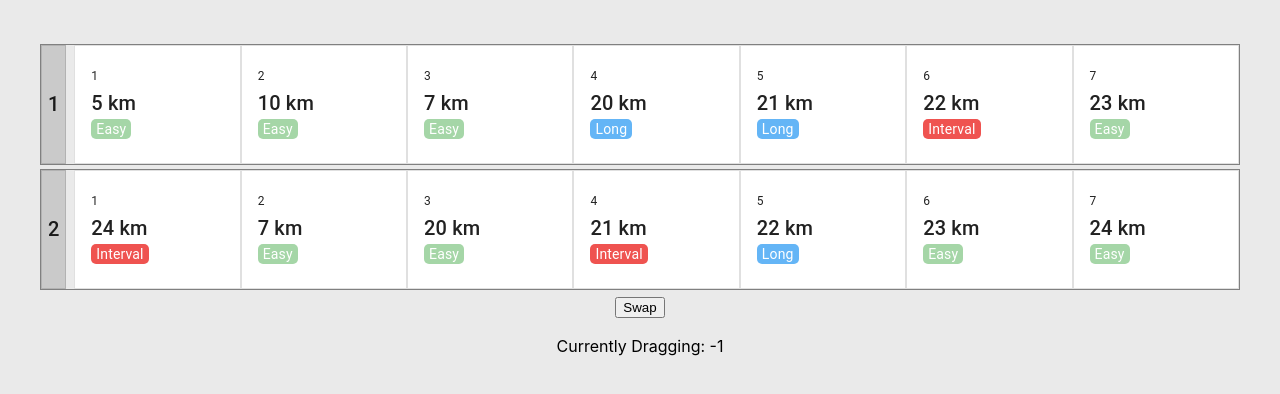
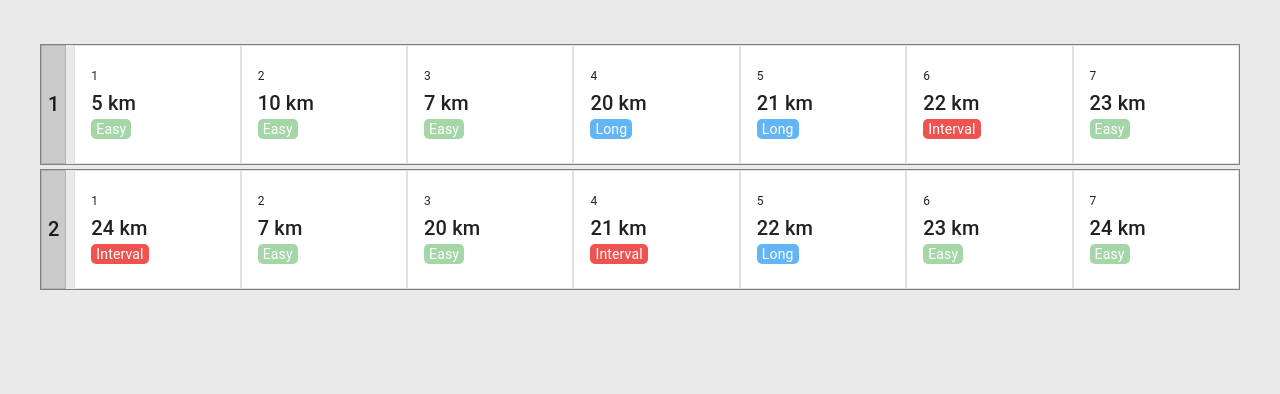
Before and after one commit to wkeebs/we-run, a React (Vite) app: page / in a window 1280 px wide. Shown: the top 394 px of the page. Built offline with nearby package versions, Linux system fonts and the light colour scheme.

Commit message:
revert drag and drop functionality

```diff
--- a/src/components/ActivityCalendar.tsx
+++ b/src/components/ActivityCalendar.tsx
@@ -17,8 +17,6 @@ const chunkData = (newData: Activity[]) => chunk(newData, CYCLE_LENGTH);
 
 const ActivityCalendar: React.FC<ActivityCalendarProps> = ({ data }) => {
   const [activities, setActivities] = useState(chunkData(data));
-  const [dragging, setDragging] = useState(-1);
-
 
   const swapActivities =
     (arr: Activity[][]) =>
@@ -62,17 +60,12 @@ const ActivityCalendar: React.FC<ActivityCalendarProps> = ({ data }) => {
           >
             <HeaderCard rowNum={idx + 1} />
             <ActivityCycle
-              swapInArr={swapActivities(activities)}
               activities={cycle}
               length={CYCLE_LENGTH}
-              draggingId={dragging}
-              setDragging={setDragging}
             />
           </Stack>
         );
       })}
-      <button onClick={() => swapActivities(activities)(1)(8)}>Swap</button>
-      <p style={{color: "black"}}>Currently Dragging: {dragging}</p>
     </DndProvider>
   );
 };
--- a/src/components/ActivityCycle.tsx
+++ b/src/components/ActivityCycle.tsx
@@ -6,17 +6,11 @@ import { Activity } from "../App";
 export type ActivityCycleProps = {
   activities: Activity[];
   length: number;
-  swapInArr: (activityOneId: number) => (activityTwoId: number) => void;
-  draggingId: number;
-  setDragging: (id: number) => void;
 };
 
 const ActivityCycle: React.FC<ActivityCycleProps> = ({
   activities,
   length,
-  swapInArr,
-  draggingId,
-  setDragging,
 }) => {
   return (
     <Grid
@@ -27,13 +21,10 @@ const ActivityCycle: React.FC<ActivityCycleProps> = ({
       {...activities.map((activity, idx) => (
         <Grid key={idx} xs={2}>
           <ActivityCard
-            swapWith={swapInArr(activity.id)}
             distance={activity.details.distance}
             type={activity.details.type}
             num={idx + 1}
             id={activity.id}
-            draggingId={draggingId}
-            setDragging={setDragging}
           />
         </Grid>
       ))}
--- a/src/components/cards/ActivityCard.tsx
+++ b/src/components/cards/ActivityCard.tsx
@@ -3,7 +3,6 @@ import React, { useEffect, useState } from "react";
 import { Backdrop, Box, Fade, Modal } from "@mui/material";
 import EditActivity from "../EditActivity";
 import { RUN_TYPE } from "../../data";
-import { useDrag, useDrop } from "react-dnd";
 
 const modalStyle = {
   position: "absolute",
@@ -29,9 +28,6 @@ export type ActivityCardProps = {
   type: RUN_TYPE;
   num: number;
   id: number;
-  swapWith: (index: number) => void;
-  draggingId: number;
-  setDragging: (id: number) => void;
 };
 
 export type CardUpdateType = {
@@ -48,9 +44,6 @@ const ActivityCard: React.FC<ActivityCardProps> = ({
   type,
   num,
   id,
-  swapWith,
-  draggingId,
-  setDragging,
 }) => {
   const [currentType, setCurrentType] = useState(type);
   const [currentDistance, setCurrentDistance] = useState(distance);
@@ -105,43 +98,8 @@ const ActivityCard: React.FC<ActivityCardProps> = ({
     );
   };
 
-  // Drag and Drop Handling
-  const [{ isDragging }, drag] = useDrag(() => ({
-    type: DragItemTypes.ACTIVITY,
-    // end: () => {setDragging(id)},
-    collect: (monitor) => ({
-      isDragging: !!monitor.isDragging(),
-    }),
-  }));
-
-  useEffect(() => {
-    if (isDragging) {
-      setDragging(id);
-    } else {
-      setDragging(-1);
-    }
-  }, [isDragging]);
-
-  const [{ isOver }, drop] = useDrop(
-    () => ({
-      accept: DragItemTypes.ACTIVITY,
-      drop: () => {
-        console.log("dropping on " + distance + " // " + type);
-        swapWith(draggingId);
-      },
-      collect: (monitor) => ({
-        isOver: !!monitor.isOver(),
-      }),
-    }),
-    []
-  );
-
   return (
-    <div ref={drop}>
-      <div
-        ref={drag}
-        style={{ opacity: isDragging || isOver ? 0.5 : 1, cursor: "pointer" }}
-      >
+    <>
       {currentDistance && currentType && (
         <BaseCard
           title={currentDistance + " km"}
@@ -172,8 +130,7 @@ const ActivityCard: React.FC<ActivityCardProps> = ({
           </Box>
         </Fade>
       </Modal>
-      </div>
-    </div>
+    </>
   );
 };
 
```
Lines whose indentation alone changed are shown as unchanged.
